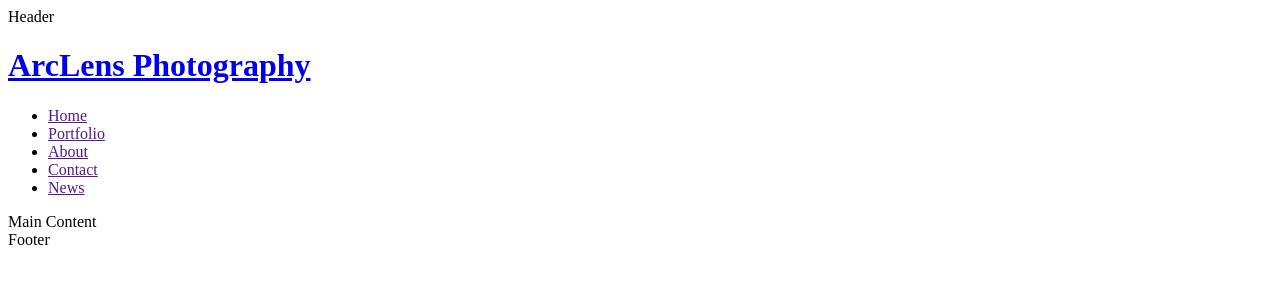
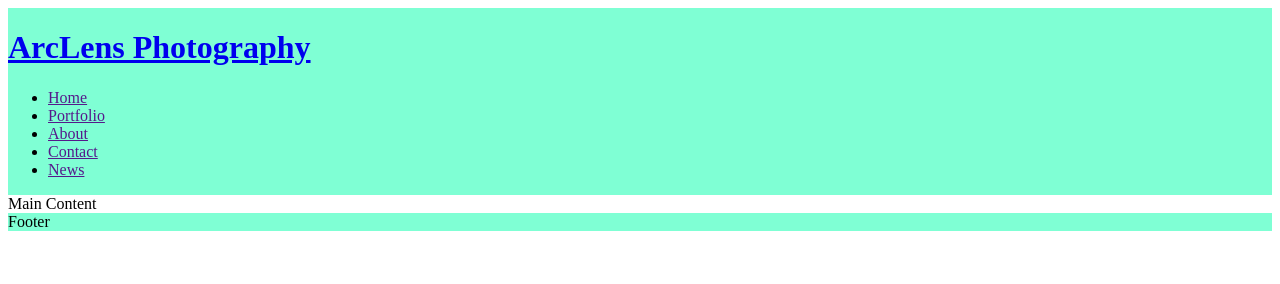
Before and after one commit to IanOC1994/ArcLens-Photography-Test, a plain HTML site: page index.html in a window 1280 px wide. Drawn offline with Linux system fonts and the light colour scheme.

Commit message:
style: added some basic placeholder styling to header, main and footer@

```diff
--- a/assets/css/styles.css
+++ b/assets/css/styles.css
@@ -0,0 +1,23 @@
+body {
+    min-height: 100vh;
+    display: flex;
+    flex-direction: column;
+}
+
+/*Header*/
+header {
+    background-color: aquamarine;
+
+}
+
+/* Main Content */
+main {
+    background-color: #ffffff;
+
+}
+
+/* Footer */
+footer {
+    background-color: aquamarine;
+
+}
--- a/index.html
+++ b/index.html
@@ -9,11 +9,13 @@
     <link rel="apple-touch-icon" sizes="180x180" href="assets/favicon/apple-touch-icon.png">
     <link rel="icon" type="image/png" sizes="32x32" href="assets/favicon/favicon-32x32.png">
     <link rel="icon" type="image/png" sizes="16x16" href="assets/favicon/favicon-16x16.png">
+    <!-- Stylesheet -->
+    <link rel="stylesheet" href="assets/css/styles.css">
 </head>
 
 <body>
     <!-- Header element -->
-    <header>Header
+    <header>
         <a href="index.html">
             <h1>ArcLens Photography</h1>
             <h5></h5>
```
